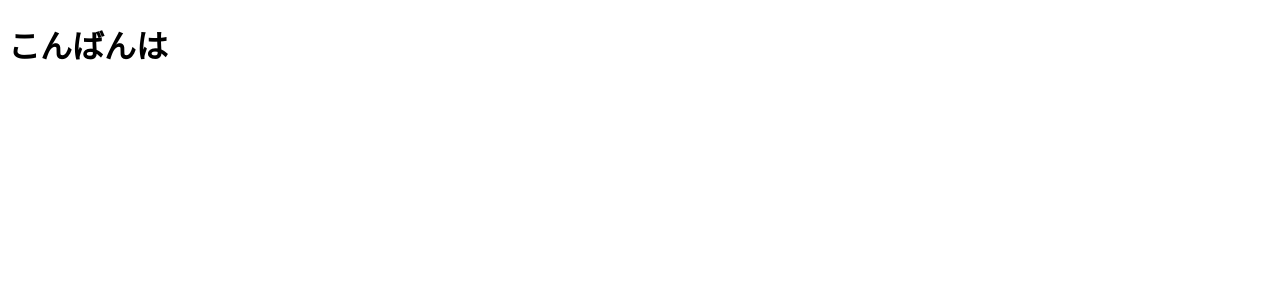
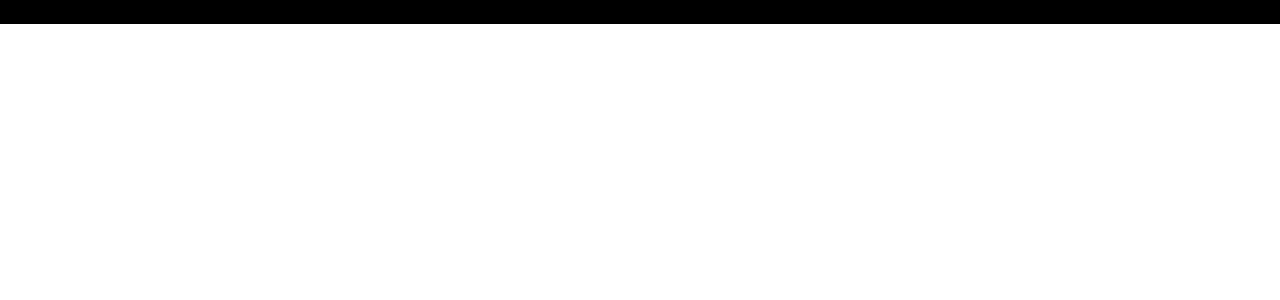
Before and after one commit to Doer-org/hack-camp_vol5_2022, a React (Create React App) app in the folder front/: page / in a window 1280 px wide. Shown: the top 300 px of the page. Built offline with nearby package versions, Linux system fonts and the light colour scheme.

Commit message:
feat:tailwind追加

```diff
--- a/front/package.json
+++ b/front/package.json
@@ -34,5 +34,10 @@
       "last 1 firefox version",
       "last 1 safari version"
     ]
+  },
+  "devDependencies": {
+    "autoprefixer": "^10.4.7",
+    "postcss": "^8.4.14",
+    "tailwindcss": "^3.1.4"
   }
 }
--- /dev/null
+++ b/front/postcss.config.js
@@ -0,0 +1,6 @@
+module.exports = {
+  plugins: {
+    tailwindcss: {},
+    autoprefixer: {},
+  },
+}
--- a/front/src/App.css
+++ b/front/src/App.css
@@ -0,0 +1,3 @@
+@tailwind base;
+@tailwind components;
+@tailwind utilities;
--- a/front/src/App.js
+++ b/front/src/App.js
@@ -1,9 +1,9 @@
-import './App.css';
+
 
 function App() {
   return (
     <div className="App">
-        <h1>こんばんは</h1>
+        <h1 className="bg-black">こんばんは</h1>
     </div>
   );
 }
--- a/front/src/index.js
+++ b/front/src/index.js
@@ -1,6 +1,7 @@
 import React from 'react';
 import ReactDOM from 'react-dom/client';
 import App from './App';
+import './App.css';
 
 const root = ReactDOM.createRoot(document.getElementById('root'));
 root.render(
--- /dev/null
+++ b/front/tailwind.config.js
@@ -0,0 +1,8 @@
+/** @type {import('tailwindcss').Config} */
+module.exports = {
+  content: ["./src/*.{js,jsx,ts,tsx}",],
+  theme: {
+    extend: {},
+  },
+  plugins: [],
+}
```
Also changed, not shown: 1 other file (tests, documents, lock files or other folders).
